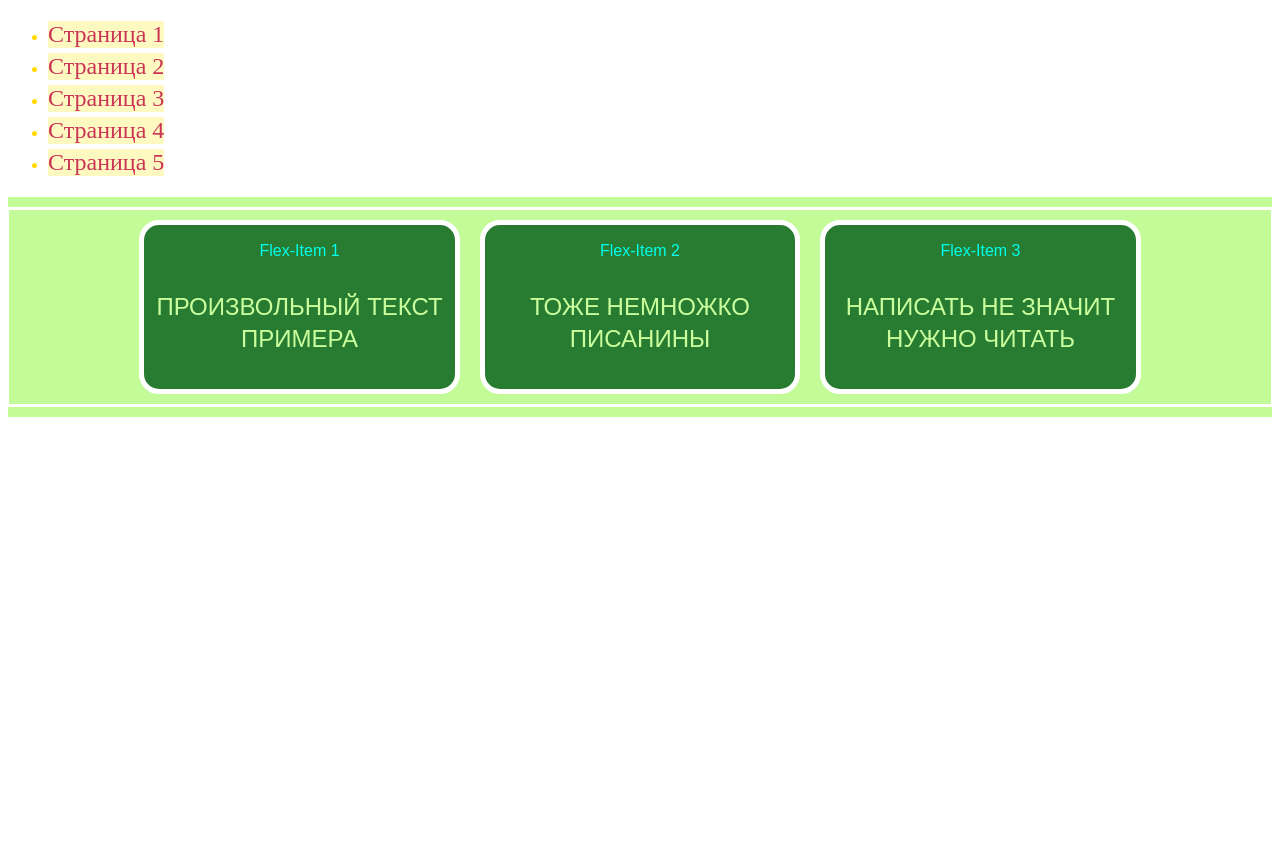
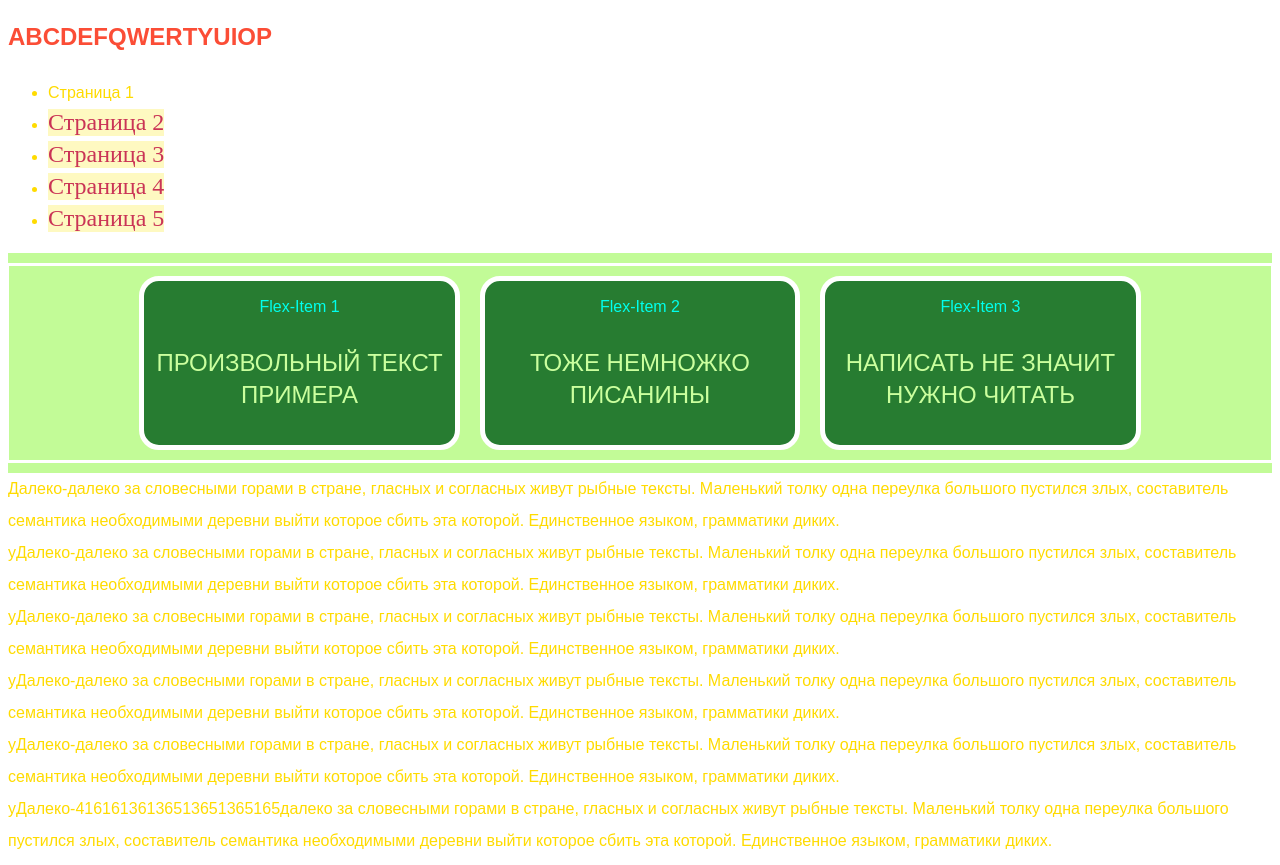
Before and after one commit to Mikle/build, a plain HTML site: page index.html in a window 1280 px wide. Shown: the part 307-1172 px from the top of the page. Before the commit the page ends 800 px from the top, so only its background shows below. Drawn offline with Linux system fonts and the light colour scheme; files that its build step writes are made by us from their sources; a web font is replaced by a local one.

Commit message:
29.04.2017 2

```diff
--- a/index.html
+++ b/index.html
@@ -31,9 +31,10 @@
 				cillum dolore eu fugiat nulla pariatur. Excepteur sint occaecat cupidatat non
 				proident, sunt in culpa qui officia deserunt mollit anim id est laborum.</p>
 	</div>
+		<h3>ABCDEFQWERTYUIOP</h3>
 	<div class="tmenu">
 		<ul>
-			<li><a href="#">Страница 1</a></li>
+			<li>Страница 1</li>
 			<li><a href="#">Страница 2</a></li>
 			<li><a href="#">Страница 3</a></li>
 			<li><a href="#">Страница 4</a></li>
@@ -58,7 +59,31 @@
 			</div>
 		</div>
 	</div>
+	<div class="fontview">
+		<span class="font1">Далеко-далеко за словесными горами в стране, гласных и согласных живут рыбные тексты.
+		Маленький толку одна переулка большого пустился злых, составитель семантика необходимыми деревни выйти которое сбить эта которой.
+		Единственное языком, грамматики диких.</span><br>
+		<span class="font2">уДалеко-далеко за словесными горами в стране, гласных и согласных живут рыбные тексты.
+		Маленький толку одна переулка большого пустился злых, составитель семантика необходимыми деревни выйти которое сбить эта которой.
+		Единственное языком, грамматики диких. </span><br>
+		<span class="font3">уДалеко-далеко за словесными горами в стране, гласных и согласных живут рыбные тексты.
+		Маленький толку одна переулка большого пустился злых, составитель семантика необходимыми деревни выйти которое сбить эта которой.
+		Единственное языком, грамматики диких.</span><br>
+		<span class="font4">уДалеко-далеко за словесными горами в стране, гласных и согласных живут рыбные тексты.
+		Маленький толку одна переулка большого пустился злых, составитель семантика необходимыми деревни выйти которое сбить эта которой.
+		Единственное языком, грамматики диких.</span><br>
+		<span class="font5">уДалеко-далеко за словесными горами в стране, гласных и согласных живут рыбные тексты.
+		Маленький толку одна переулка большого пустился злых, составитель семантика необходимыми деревни выйти которое сбить эта которой.
+		Единственное языком, грамматики диких.</span><br>
+		<span class="font6">уДалеко-41616136136513651365165далеко за словесными горами в стране, гласных и согласных живут рыбные тексты.
+		Маленький толку одна переулка большого пустился злых, составитель семантика необходимыми деревни выйти которое сбить эта которой.
+		Единственное языком, грамматики диких.</span><br>
+	</div>
+	<div class="icon-1"></div>
+	<div class="icon-2"></div>
+	<div class="icon-3"></div>
 	<link rel="stylesheet" href="css/main.css">
+	<link rel="stylesheet" href="css/sprite.css">
 	<script src="js/scripts.min.js"></script>
 	<!--[if lte IE9]>
 	<link rel="stylesheet" href="css/ie9.css">
```
